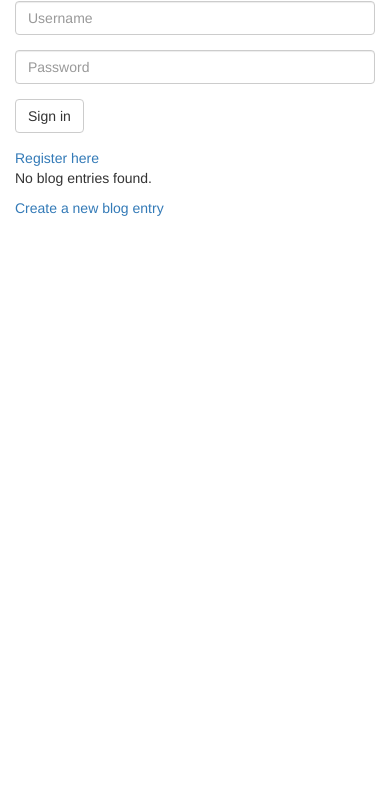
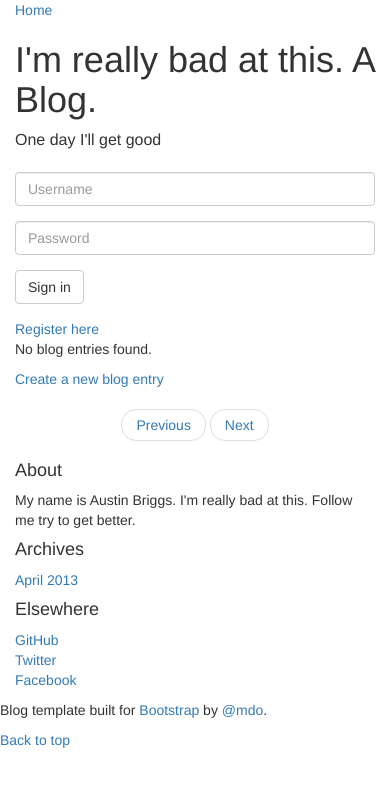
Before and after one commit to awbdallas/Blog, a Python web app: template pyramid_blogr/templates/index.jinja2 in a window 390 px wide. Shown: the top 787 px of the page. Run offline with Jinja, Linux system fonts and the light colour scheme; the template is opened without the code that fills it, so the values that code supplies are empty; some libraries are stand-ins or nearby versions.

Commit message:
Style updated. Taken from bootstrap examples. Not all functionality works, going to work on improving that after this

```diff
--- a/pyramid_blogr/templates/layout.jinja2
+++ b/pyramid_blogr/templates/layout.jinja2
@@ -24,24 +24,68 @@
   </head>
 
   <body>
-    <div class="blog-template">
+
+    <div class="blog-masthead">
       <div class="container">
-        <div class="row">
-          <div class="col-md-2">
-          </div>
-          <div class="col-md-10">
-            {% block content %}
-                <p>No content</p>
-            {% endblock content %}
-          </div>
-        </div>
-        <div class="row">
-          <div class="links">
-          </div>
-        </div>
+        <nav class="blog-nav">
+          <a class="blog-nav-item active" href="#">Home</a>
+        </nav>
       </div>
     </div>
 
+    <div class="container">
+
+      <div class="blog-header">
+        <h1 class="blog-title">I'm really bad at this. A Blog.</h1>
+        <p class="lead blog-description">One day I'll get good</p>
+      </div>
+
+      <div class="row">
+
+        <div class="col-sm-8 blog-main">
+			{% block content %}
+				<p> No content</p>
+			{% endblock content %}
+          <nav>
+            <ul class="pager">
+              <li><a href="#">Previous</a></li>
+              <li><a href="#">Next</a></li>
+            </ul>
+          </nav>
+
+        </div><!-- /.blog-main -->
+
+        <div class="col-sm-3 col-sm-offset-1 blog-sidebar">
+          <div class="sidebar-module sidebar-module-inset">
+            <h4>About</h4>
+            <p>My name is Austin Briggs. I'm really bad at this. Follow me try to get better.</p>
+          </div>
+          <div class="sidebar-module">
+            <h4>Archives</h4>
+            <ol class="list-unstyled">
+              <li><a href="#">April 2013</a></li>
+            </ol>
+          </div>
+          <div class="sidebar-module">
+            <h4>Elsewhere</h4>
+            <ol class="list-unstyled">
+              <li><a href="#">GitHub</a></li>
+              <li><a href="#">Twitter</a></li>
+              <li><a href="#">Facebook</a></li>
+            </ol>
+          </div>
+        </div><!-- /.blog-sidebar -->
+
+      </div><!-- /.row -->
+
+    </div><!-- /.container -->
+
+    <footer class="blog-footer">
+      <p>Blog template built for <a href="http://getbootstrap.com">Bootstrap</a> by <a href="https://twitter.com/mdo">@mdo</a>.</p>
+      <p>
+        <a href="#">Back to top</a>
+      </p>
+    </footer>
 
     <!-- Bootstrap core JavaScript
     ================================================== -->
--- a/pyramid_blogr/templates/view_blog.jinja2
+++ b/pyramid_blogr/templates/view_blog.jinja2
@@ -1,13 +1,15 @@
 {% extends "pyramid_blogr:templates/layout.jinja2" %}
 
 {% block content %}
-
-	<h1>{{ entry.title }}</h1>
+	<div class="blog-post">
+	<h2 class="blog-post-title">{{ entry.title }}</h1>
 	<hr />
 	<p>{{ entry.body }}</p>
 	<hr/>
 	<p>Created <strong title="{{ entry.created }}">
 		{{ entry.created_in_words }}</strong> ago</p>
+
+	</div>
 
 	<p><a href="{{ request.route_url('home') }}">Go Back</a> ::
 		<a href="{{ request.route_url('blog_action', action='edit',
```
Also changed, not shown: pyramid_blogr/static/theme.css (+159 -21 lines).
